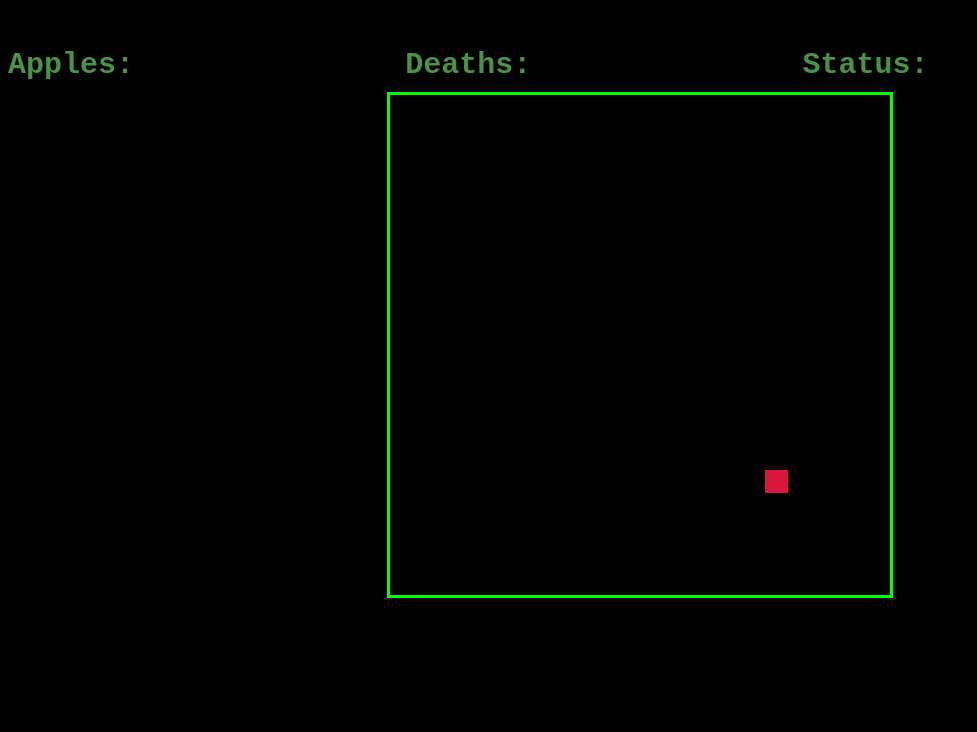
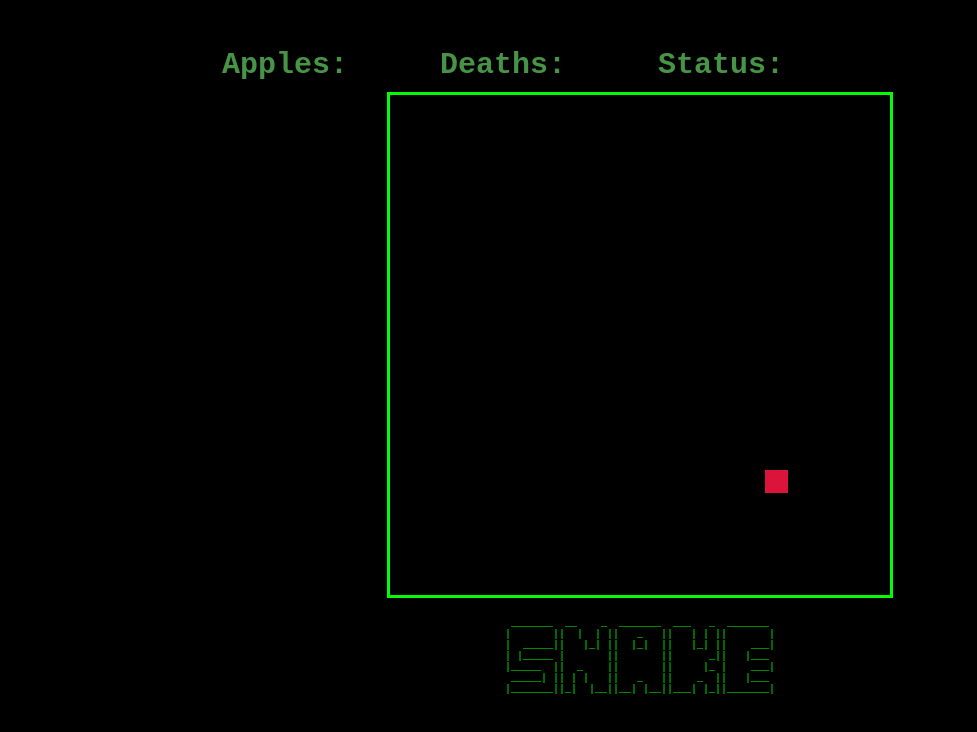
Before and after one commit to niklasHagner/snake, a plain HTML site: page index.html in a window 1280 px wide. Shown: the whole page, without its empty margins (0-977 px from the left). Drawn offline with Linux system fonts and the light colour scheme; a web font is replaced by a local one.

Commit message:
ascii art logo

```diff
--- a/index.html
+++ b/index.html
@@ -28,13 +28,21 @@
 
         #text-container {
             font-weight: bold;
-            font-weight: bold;
             margin: 0 auto;
+            text-align: center;
         }
         #text-container div {
-            width: 30%;
             display: inline-flex;
             justify-conten: space-between;
+        }
+        #text-container div:nth-of-type(1) {
+            width: 200px;
+        }
+        #text-container div:nth-of-type(2) {
+            width: 200px;
+        }
+        #text-container div:nth-of-type(3) {
+            width: 400px;
         }
         #text-container strong {
             color: #479447;
@@ -52,6 +60,14 @@
 
         #canvas {
             border: solid 3px lime;
+        }
+
+        #logo {
+            display: block;
+            font-family: monospace;
+            font-size: 10px;
+            text-align: center;
+            margin-top: 20px;
         }
     </style>
 </head>
@@ -76,6 +92,14 @@
         <canvas id="canvas" width="500" height="500"></canvas>
     </article>
 
+    <pre id="logo" class="fig" contenteditable="false"> _______  __    _  _______  ___   _  _______
+|       ||  |  | ||   _   ||   | | ||       |
+|  _____||   |_| ||  |_|  ||   |_| ||    ___|
+| |_____ |       ||       ||      _||   |___
+|_____  ||  _    ||       ||     |_ |    ___|
+ _____| || | |   ||   _   ||    _  ||   |___
+|_______||_|  |__||__| |__||___| |_||_______|</pre>
+
     <script src="snake.js"></script>
 </body>
 </html>
```
